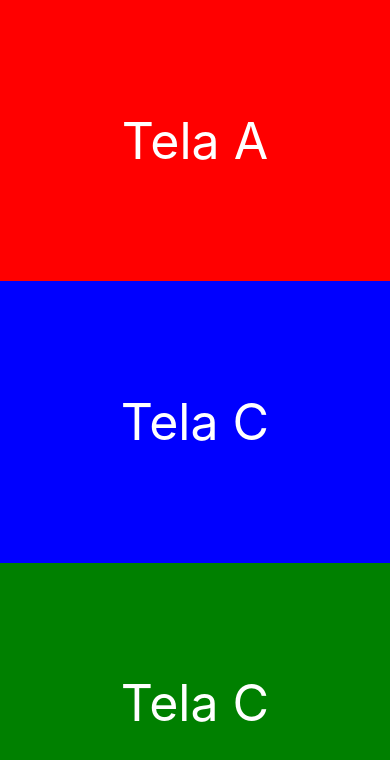
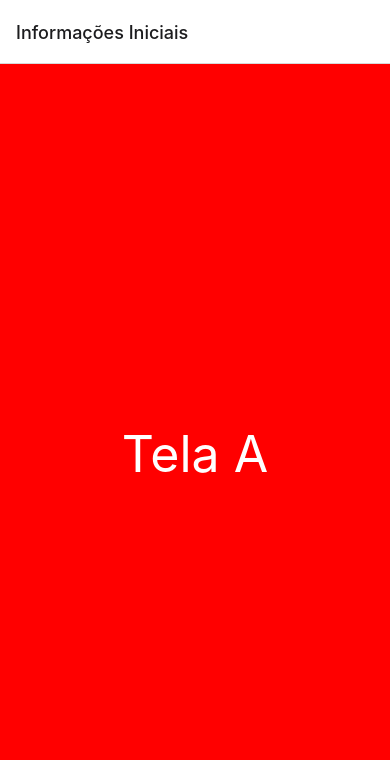
Before and after one commit to digsales/Navegacao_react-native, a React Native app: screen / in a window 390 px wide. Shown: the top 760 px of the page. Built offline with nearby package versions, Linux system fonts and the light colour scheme.

Commit message:
Add Stack navegacao

```diff
--- a/App.js
+++ b/App.js
@@ -1,23 +1,5 @@
-import { StatusBar } from "expo-status-bar";
-import { StyleSheet, Text, SafeAreaView } from "react-native";
-import TextoCentral from "./src/components/TextoCentral";
-import TelaA from "./src/views/TelaA";
-import TelaB from "./src/views/TelaB";
-import TelaC from "./src/views/TelaC";
+import Navegacao from "./src/navegacao";
 
 export default function App() {
-  return (
-    <SafeAreaView style={styles.container}>
-      <TelaA />
-      <TelaB />
-      <TelaC />
-      <StatusBar style="auto" />
-    </SafeAreaView>
-  );
+  return <Navegacao />;
 }
-
-const styles = StyleSheet.create({
-  container: {
-    flex: 1,
-  },
-});
--- /dev/null
+++ b/src/navegacao/Stack.js
@@ -0,0 +1,25 @@
+import React from "react";
+import { View, StyleSheet } from "react-native";
+import { createNativeStackNavigator } from "@react-navigation/native-stack";
+import TelaA from "../views/TelaA";
+import TelaB from "../views/TelaB";
+import TelaC from "../views/TelaC";
+
+export default (props) => {
+  const Stack = createNativeStackNavigator();
+
+  return (
+    <Stack.Navigator
+      initialRouteName="TelaA"
+      screenOptions={{ headerShown: true }}
+    >
+      <Stack.Screen
+        name="TelaA"
+        options={{ title: "Informações Iniciais" }}
+        component={TelaA}
+      />
+      <Stack.Screen name="TelaB" component={TelaB} />
+      <Stack.Screen name="TelaC" component={TelaC} />
+    </Stack.Navigator>
+  );
+};
--- /dev/null
+++ b/src/navegacao/index.js
@@ -0,0 +1,14 @@
+import React from "react";
+import { SafeAreaView } from "react-native";
+import { NavigationContainer } from "@react-navigation/native";
+import Stack from "./Stack";
+
+export default (props) => {
+  return (
+    <SafeAreaView style={{ flex: 1 }}>
+      <NavigationContainer>
+        <Stack />
+      </NavigationContainer>
+    </SafeAreaView>
+  );
+};
```
